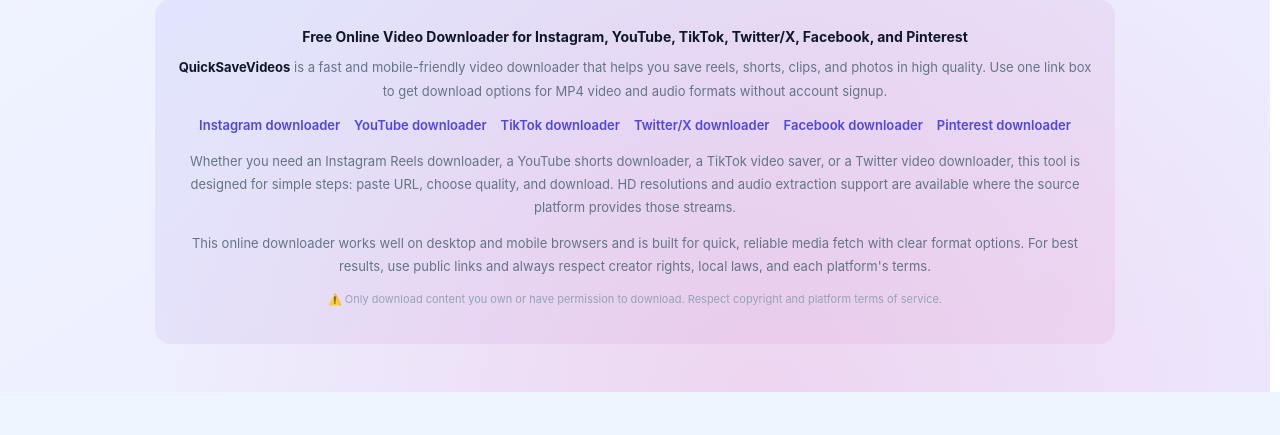
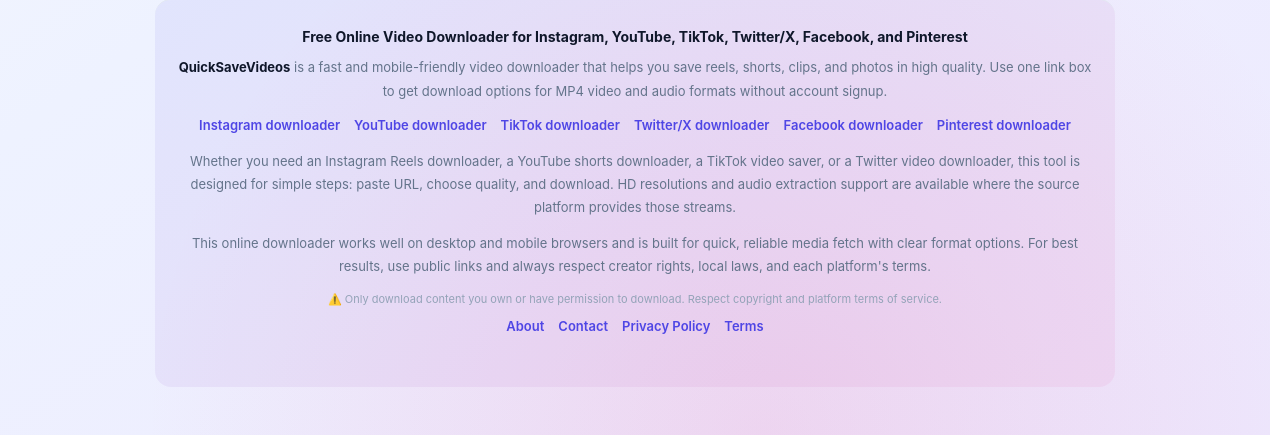
Before and after one commit to bansalshubham257/videoDownloader, a Flask app: page / in a window 1280 px wide. Shown: the part 824-1259 px from the top of the page. Before the commit the page ends 1216 px from the top, so only its background shows below. Run offline with Flask 3, Linux system fonts and the light colour scheme; data that the repository does not hold is empty; parts of the project's set-up code (start-up, migrations or seed data) failed here and were passed over; some libraries are stand-ins or nearby versions.

Commit message:
Update index.html

```diff
--- a/templates/index.html
+++ b/templates/index.html
@@ -2476,6 +2476,12 @@
     <p class="footer-note">
         ⚠️ Only download content you own or have permission to download. Respect copyright and platform terms of service.
     </p>
+    <nav class="footer-links" aria-label="Company pages">
+        <a href="{{ url_for('about') }}">About</a>
+        <a href="{{ url_for('contact') }}">Contact</a>
+        <a href="{{ url_for('privacy_policy') }}">Privacy Policy</a>
+        <a href="{{ url_for('terms') }}">Terms</a>
+    </nav>
 </footer>
 
 </div>
```
